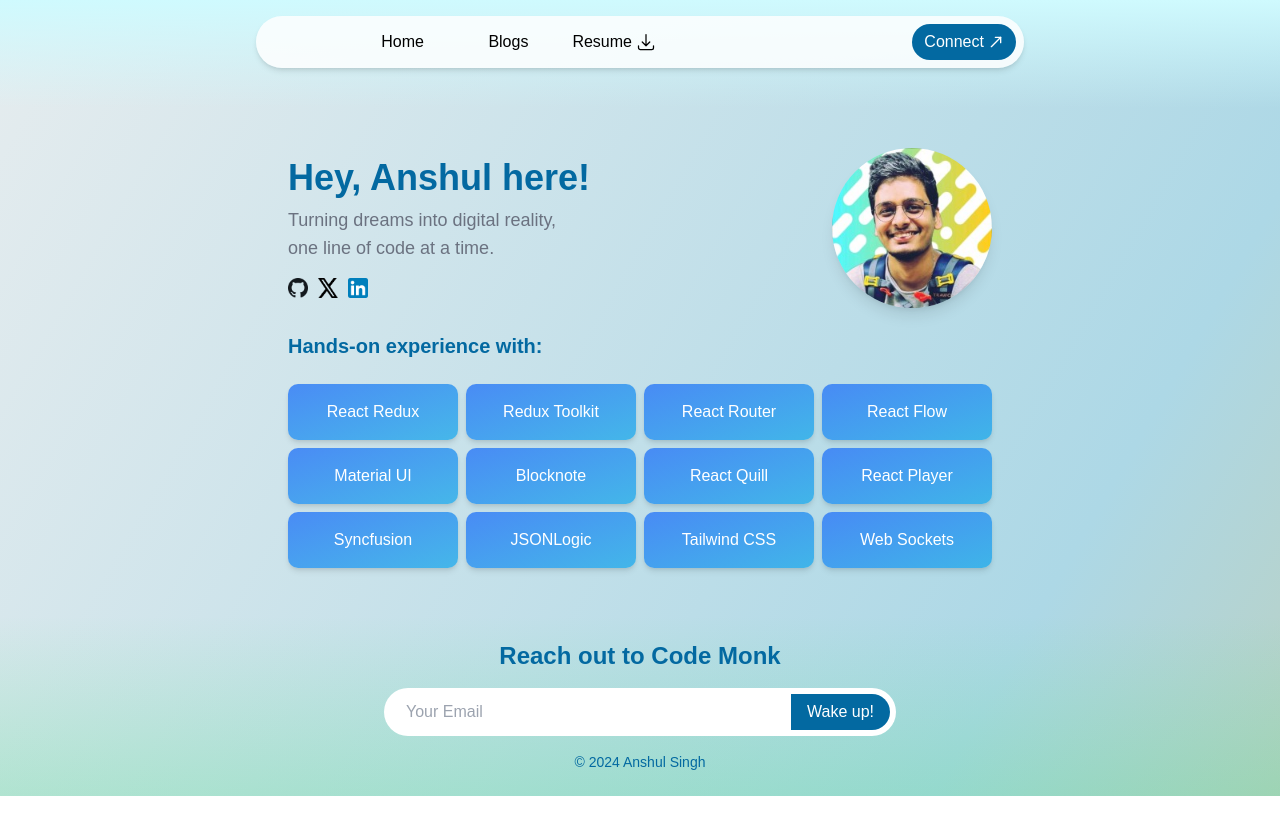
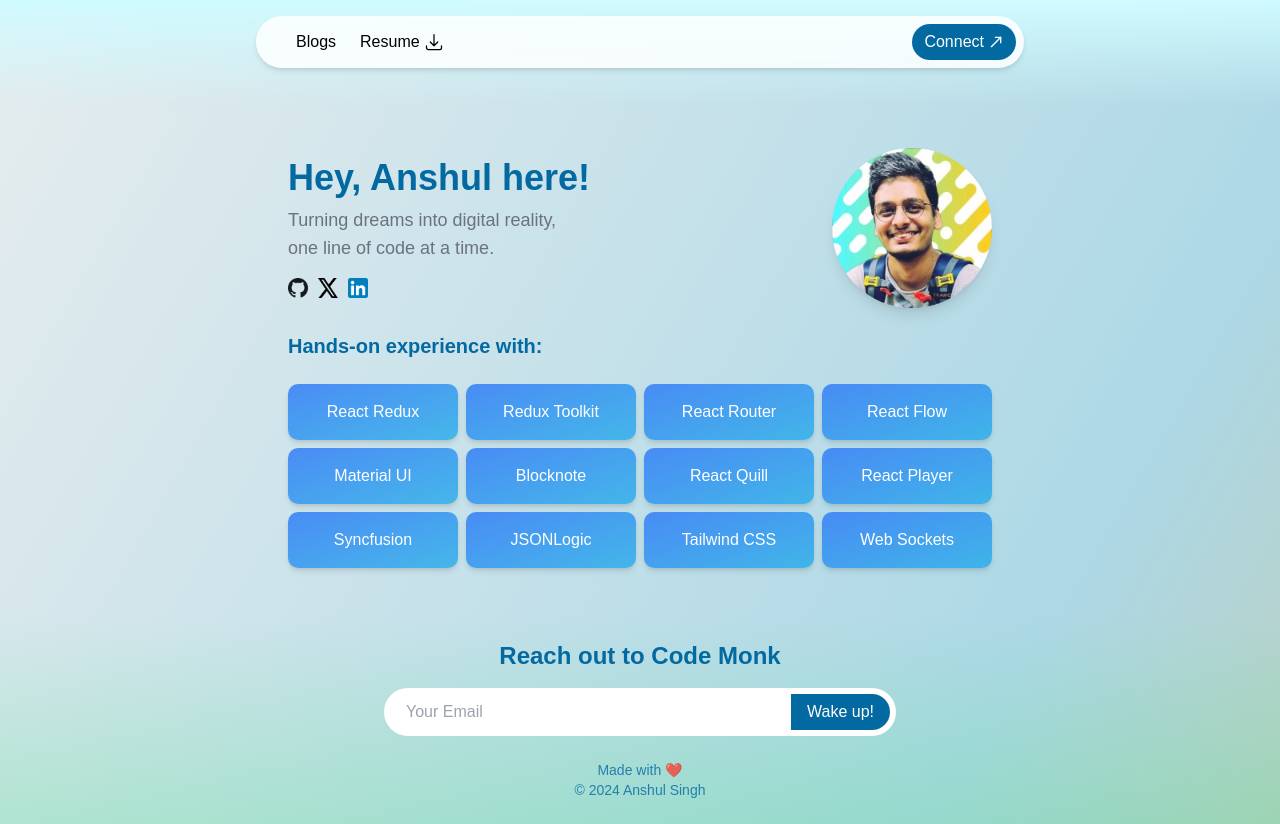
Before and after one commit to nshulsingh3/my-portfolio, a React (Vite) app: page / in a window 1280 px wide. Before the commit the page ends 800 px from the top, so only its background shows below. Built offline with nearby package versions, Linux system fonts and the light colour scheme.

Commit message:
minor teaks

```diff
--- a/src/App.jsx
+++ b/src/App.jsx
@@ -25,15 +25,15 @@ function App() {
     >
       <nav className="top-0 bg-gradient-to-b from-cyan-100/[1] to-cyan-100/[0] sticky py-4 pb-10">
         <div className=" p-2 m-auto flex justify-between bg-white/[0.83] w-[95vw] md:w-[60vw] rounded-[36px] shadow-md items-center pl-3">
-          <div className="flex-1 hidden md:block"></div>
-          <button className="flex-1 hover:bg-white rounded-[36px] md:py-1.5 md:px-3">
+          {/* <div className="flex-1 hidden md:block"></div> */}
+          {/* <button className="flex-1 hover:bg-white rounded-[36px] md:py-1.5 md:px-3">
             Home
-          </button>
-          <button className="flex-1  md:hover:bg-white rounded-[36px]  md:py-1.5 md:px-3">
+          </button> */}
+          <button className="ml-4 text-center md:hover:bg-white rounded-[36px]  md:py-1.5 md:px-3">
             Blogs
           </button>
           <button
-            className="flex-1 flex gap-1 items-center justify-center md:hover:bg-white rounded-[36px]  md:py-1.5 md:px-3"
+            className="flex gap-1 items-center justify-center md:hover:bg-white rounded-[36px]  md:py-1.5 md:px-3"
             onClick={handleDownload}
           >
             Resume
--- a/src/Footer.jsx
+++ b/src/Footer.jsx
@@ -77,8 +77,9 @@ export default function Footer() {
               Wake up!
             </button>
           </div>
-          <div className="text-sm  text-sky-700 mt-4">
-            {"© 2024 Anshul Singh"}
+          <div className="text-sm flex-col text-sky-700/[0.8] mt-6">
+            <div>{"Made with ❤️"}</div>
+            <div>{"© 2024 Anshul Singh"}</div>
           </div>
         </div>
       </footer>
```
